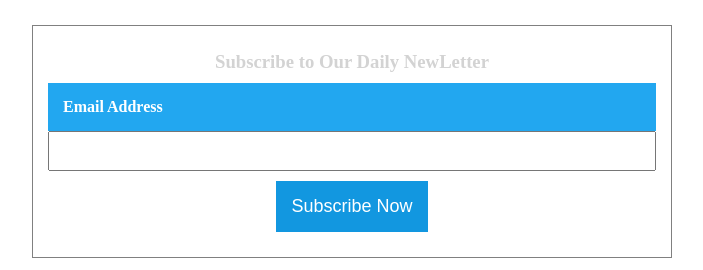
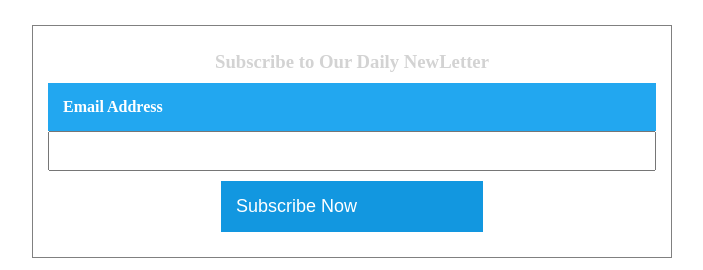
Before and after one commit to ExpertDesignerBD/Portfolio, a plain HTML site: page index.html in a window 1280 px wide. Shown: the whole page, without its empty margins (288-991 px from the left). Drawn offline with Linux system fonts and the light colour scheme.

Commit message:
Update index.html

```diff
--- a/index.html
+++ b/index.html
@@ -14,7 +14,7 @@
   <h3>Subscribe to Our Daily NewLetter</h3>
   <label for="email" class="h-label">Email Address</label>
   <input type="email" id="email" class="h-input" required>
-  <input type="submit" value="Subscribe Now" class="h-btn">
+  <input type="submit Now" value="Subscribe Now" class="h-btn">
 </form>
 
 
```
